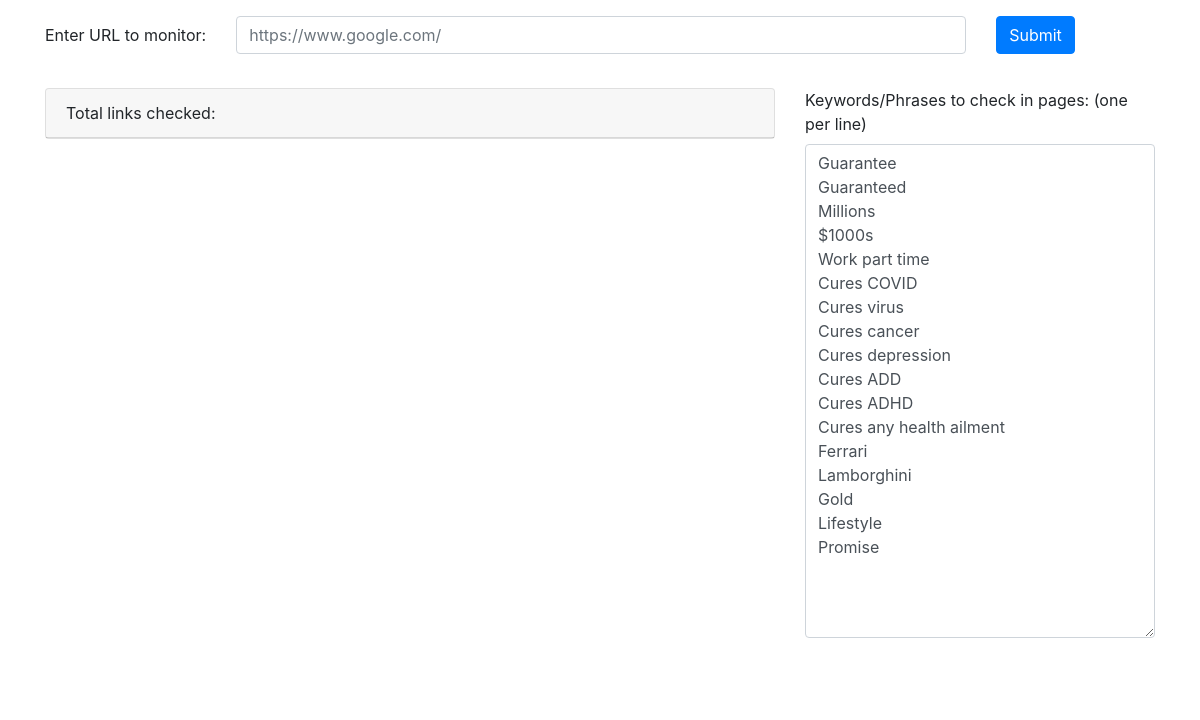
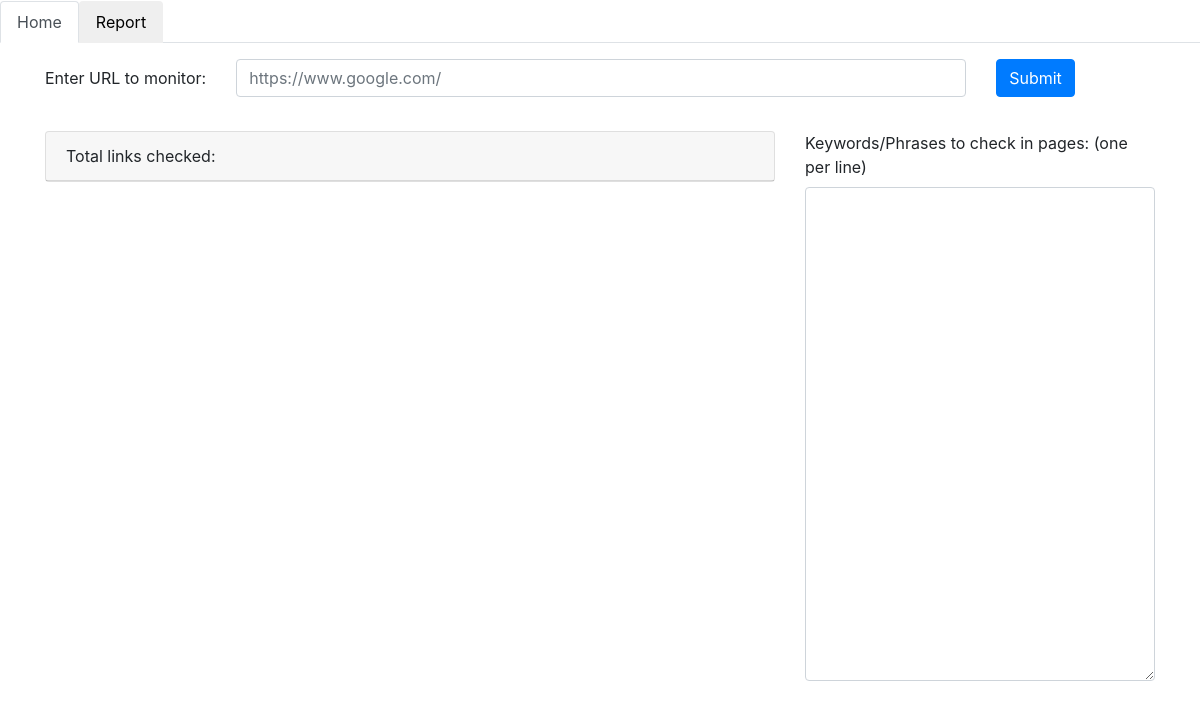
Before and after one commit to jlgcosio/JSWebCrawler, an Electron app: page src/views/app/app.html in a window 1200 px wide. Drawn offline with nearby package versions, Linux system fonts and the light colour scheme.

Commit message:
Update navbar

```diff
--- a/src/views/app/app.html
+++ b/src/views/app/app.html
@@ -10,12 +10,36 @@
 </head>
 
 <body>
+  <nav class="mb-3">
+    <div class="col-auto"></div>
+      <ul class="nav nav-tabs" id="pills-tab" role="tablist">
+        <li class="nav-item" role="presentation">
+          <button class="nav-link active" id="pills-home-tab" data-bs-toggle="tab" data-bs-target="#pills-home"
+            type="button" role="tab" aria-controls="pills-home" aria-selected="true">Home</button>
+        </li>
+        <li class="nav-item" role="presentation">
+          <button class="nav-link" id="pills-monitor-tab" data-bs-toggle="tab" data-bs-target="#pills-monitor"
+            type="button" role="tab" aria-controls="pills-monitor" aria-selected="false">Report</button>
+        </li>
+      </ul>
+    </div>
+
+  </nav>
+
   <div class="container">
-    <div class="row pt-3"></div>
+    <!-- Top Margin Start -->
+    <!-- Top Margin End -->
+
+    <!-- Tabs start -->
+    <div class="tab-content" id="pills-tabContent">
+      <div class="tab-pane fade show active" id="pills-home" role="tabpanel" aria-labelledby="pills-home-tab">
+        <!-- Web Scrawl View start -->
+        <div id="crawler-tab">
           <div class="row">
             <label for="urlInput" class="col-auto col-form-label">Enter URL to monitor:</label>
             <div class="col-auto col-lg-8">
-        <input type="text" name="urlInput" id="urlInput" class="form-control" placeholder="https://www.google.com/">
+              <input type="text" name="urlInput" id="urlInput" class="form-control"
+                placeholder="https://www.google.com/">
             </div>
             <div class="col-auto">
               <button class="btn btn-primary" id="submitButton" onclick="initiate()">Submit</button>
@@ -44,36 +68,35 @@
             <div class="col-4">
               <div class="form-group">
                 <label for="filterInput">Keywords/Phrases to check in pages: (one per line)</label>
-          <textarea class="form-control" id="filterInput" rows="20">
-Guarantee
-Guaranteed
-Millions
-$1000s
-Work part time
-Cures COVID
-Cures virus
-Cures cancer
-Cures depression
-Cures ADD
-Cures ADHD
-Cures any health ailment
-Ferrari
-Lamborghini
-Gold
-Lifestyle
-Promise</textarea>
+                <textarea class="form-control" id="filterInput" rows="20"></textarea>
               </div>
             </div>
           </div>
+        </div>
+        <!-- Web Crawl View end -->
+      </div>
+      <div class="tab-pane fade" id="pills-monitor" role="tabpanel" aria-labelledby="pills-monitor-tab">
+        <!-- Report View start -->
+        <div id="monitor-tab">
+          <div class="row">
+            <div class="col">
+              Test
+            </div>
+          </div>
+        </div>
+        <!-- Report View end -->
+      </div>
+    </div>
+    <!-- Tabs end -->
   </div>
 
   <script src="https://code.jquery.com/jquery-3.2.1.slim.min.js"
     integrity="sha384-KJ3o2DKtIkvYIK3UENzmM7KCkRr/rE9/Qpg6aAZGJwFDMVNA/GpGFF93hXpG5KkN"
     crossorigin="anonymous"></script>
-  <script src="https://cdnjs.cloudflare.com/ajax/libs/popper.js/1.12.9/umd/popper.min.js"
-    integrity="sha384-ApNbgh9B+Y1QKtv3Rn7W3mgPxhU9K/ScQsAP7hUibX39j7fakFPskvXusvfa0b4Q"
+  <script src="https://cdn.jsdelivr.net/npm/bootstrap@5.0.0-beta3/dist/js/bootstrap.bundle.min.js"
+    integrity="sha384-JEW9xMcG8R+pH31jmWH6WWP0WintQrMb4s7ZOdauHnUtxwoG2vI5DkLtS3qm9Ekf"
     crossorigin="anonymous"></script>
-  <script src="../../css/bootstrap.min.js"></script>
+
 </body>
 
 </html>
```
Lines whose indentation alone changed are shown as unchanged.
